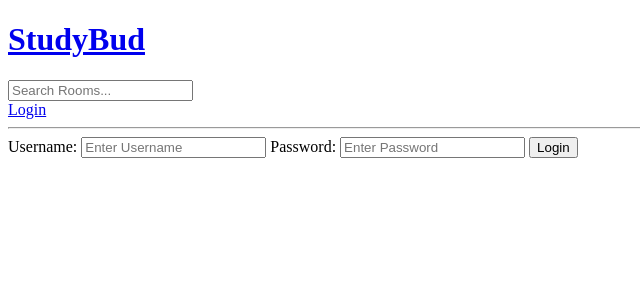
After one commit to abzaidi/studybud, a Django app: page /login/ in a window 1280 px wide. The commit adds this page. Shown: the top 300 px of the page, without its empty margins (0-640 px from the left). Run offline with Django 5.2, Linux system fonts and the light colour scheme.

Commit message:
implement login

```diff
--- /dev/null
+++ b/base/templates/base/login_register.html
@@ -0,0 +1,20 @@
+{% extends 'main.html' %}
+
+{% block content %}
+
+<div>
+    <form method="POST" action="">
+        {% csrf_token %}
+        <label>Username:</label>
+        <input type="text" name="username" placeholder="Enter Username">
+
+        <label>Password:</label>
+        <input type="password" name="password" placeholder="Enter Password">
+
+        <input type="submit" value="Login">
+    </form>
+
+</div>
+
+
+{% endblock content %}
--- a/base/urls.py
+++ b/base/urls.py
@@ -2,6 +2,7 @@ from django.urls import path
 from . import views
 
 urlpatterns = [
+    path('login/', views.loginPage, name="login"),
     path('', views.home, name="home"),
     path('room/<str:pk>/', views.room, name="room"),
 
--- a/base/views.py
+++ b/base/views.py
@@ -1,5 +1,6 @@
 from django.shortcuts import render, redirect
 from django.http import HttpResponse
+from django.contrib.auth.models import User
 from django.db.models import Q
 from .models import Room, Topic
 from .forms import RoomForm
@@ -9,6 +10,10 @@ from .forms import RoomForm
 #     {'id': 2, 'name': 'looking for fellow javascript learner'},
 #     {'id': 3, 'name': 'lets learn algorithms together'},
 # ]
+
+def loginPage(request):
+    context = {}
+    return render(request, 'base/login_register.html', context)
 
 
 def home(request):
--- a/templates/navbar.html
+++ b/templates/navbar.html
@@ -6,4 +6,5 @@
     <input type="text" name="q" placeholder="Search Rooms...">
 </form>
 
+<a href="{% url 'login' %}">Login</a>
 <hr>
```
Also changed, not shown: db.sqlite3.
